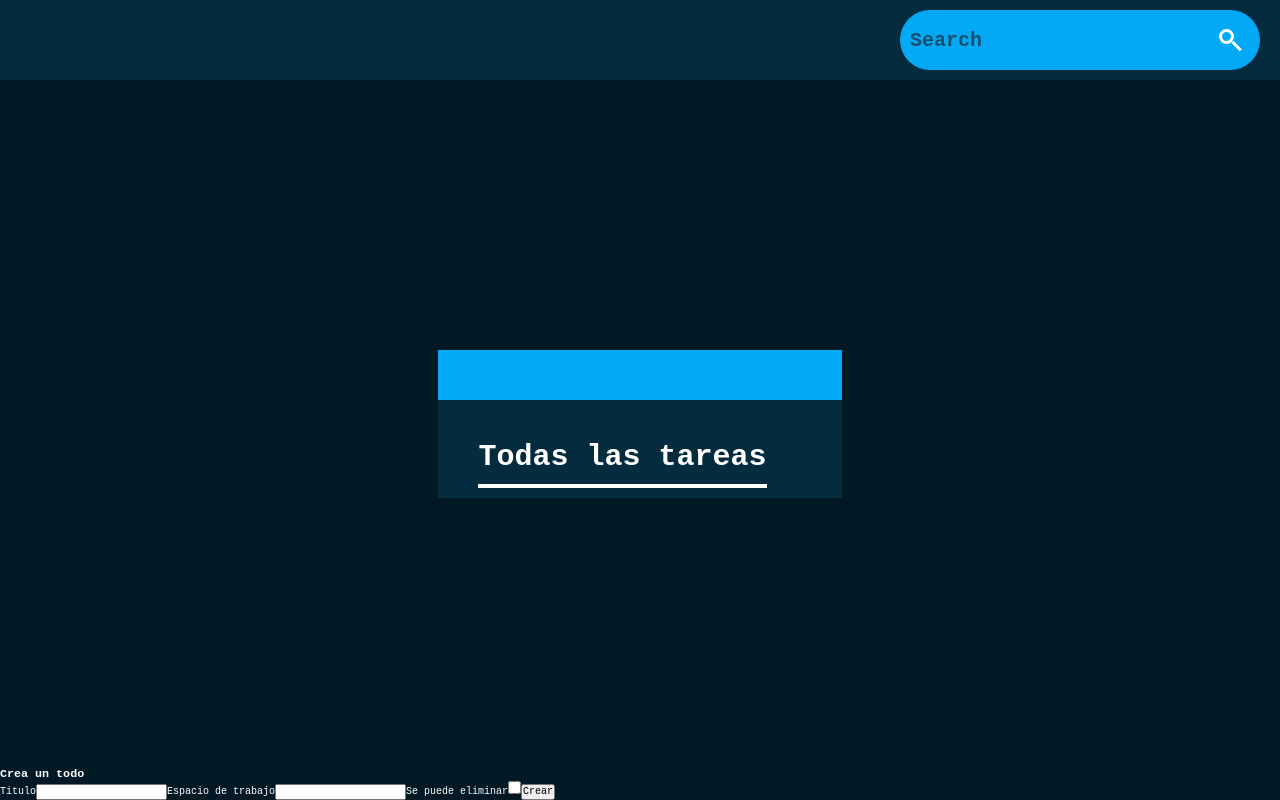
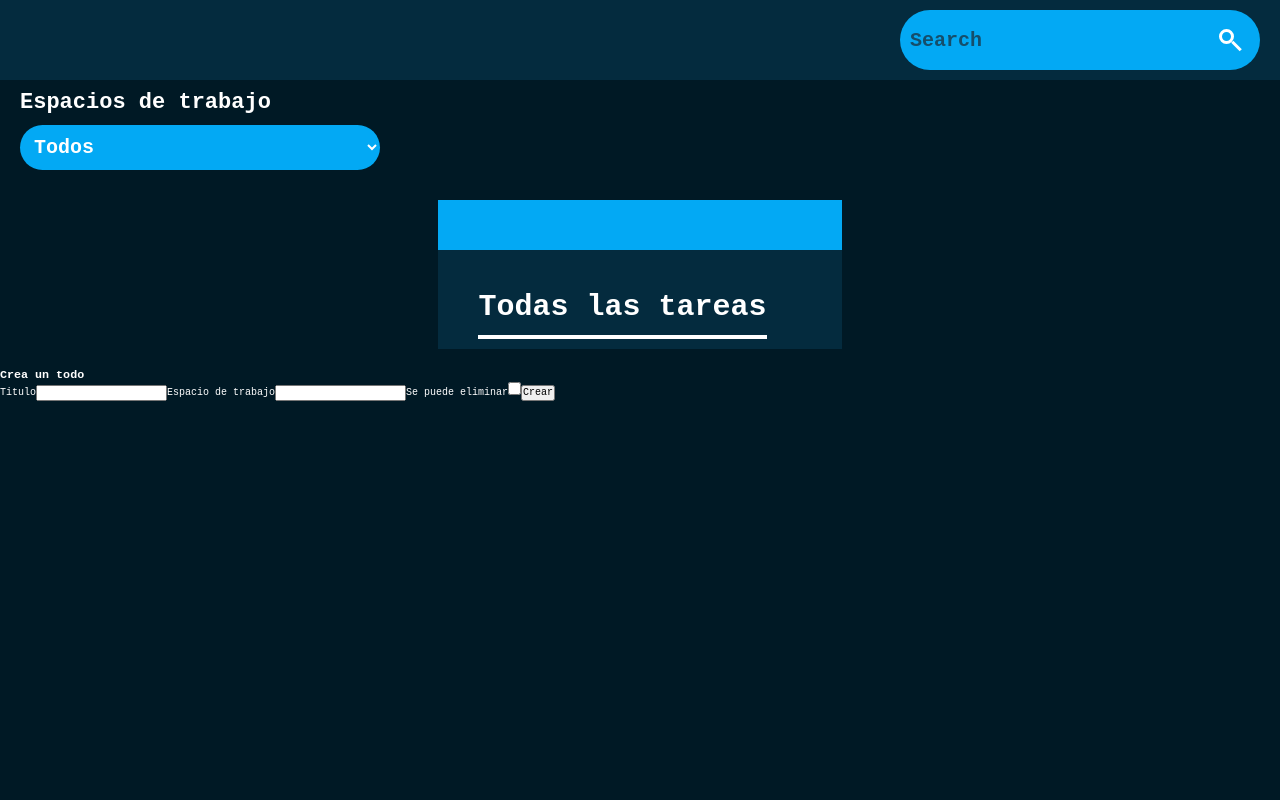
Before and after one commit to Oniel1721/todo-list-one-hour, a React (Vite) app: page / in a window 1280 px wide. Built offline with nearby package versions, Linux system fonts and the light colour scheme.

Commit message:
workspace styled

```diff
--- a/src/components/TodoList.tsx
+++ b/src/components/TodoList.tsx
@@ -6,7 +6,9 @@ import { TodoCard } from "./TodoCard"
 export const TodoList = () => {
     const { todos, workspace } = useContext(TodoContext)
     return <section className="todos-container">
-        <h2 className="todos-title">{workspace || 'Todas las tareas'}</h2>
+        <h2 className="todos-title">{
+            workspace ? `Tareas de ${workspace}` : `Todas las tareas`
+        }</h2>
         <ul className="todos-list">
             {
                 todos.map((todo, i) => {
--- a/src/components/Workspaces.tsx
+++ b/src/components/Workspaces.tsx
@@ -1,11 +1,34 @@
-import { useContext } from "react"
+import { useCallback, useContext } from "react"
 import { TodoContext } from "../context"
 
 export const Workspaces = () => {
-    const { workspaces, setWorkspace } = useContext(TodoContext)
-    return <ul>
-        {
-            workspaces.map((name) => <li key={name} onClick={() => setWorkspace(name)}>{name}</li>)
-        }
-    </ul>
+    const { workspaces, setWorkspace, workspace } = useContext(TodoContext)
+
+    const handleSelect = useCallback((value: string) => {
+        setWorkspace(value)
+    }, [])
+
+    return <section className="workspaces-container">
+        <h2 className="workspaces-title">Espacios de trabajo</h2>
+        <select
+            className="workspace-select"
+            value={workspace}
+            onChange={(e) => handleSelect(e.target.value)}
+        >
+            <option
+                className="workspace-option"
+                value={''}>
+                Todos
+            </option>
+            {
+                workspaces.map((name) => (
+                    <option
+                        className="workspace-option"
+                        value={name}
+                        key={name}>{name}
+                    </option>
+                ))
+            }
+        </select>
+    </section>
 }
--- a/src/styles/index.css
+++ b/src/styles/index.css
@@ -120,9 +120,35 @@ main {
     transform: translate(.6rem, .6rem) rotate(315deg);
 }
 
+.workspaces-container {
+    width: 100%;
+    /* background-color: #154e6b; */
+    padding: 1rem 2rem;
+    display: flex;
+    flex-direction: column;
+    /* align-items: flex-end; */
+}
+
+.workspaces-title {
+    font-size: 2.2rem;
+    margin-bottom: 1rem;
+}
+
+.workspace-select {
+    width: 36rem;
+    font-size: 2rem;
+    padding: 1rem;
+    font-weight: bold;
+    outline: none;
+    border: none;
+    border-radius: 6rem;
+    background-color: var(--third-bg);
+    color: var(--main-color);
+}
+
 .todos-container {
     min-width: 350px;
-    margin: auto;
+    margin: 2rem auto;
     padding: 3rem 7.5rem 1rem 3rem;
     position: relative;
     background-color: var(--second-bg);
```
